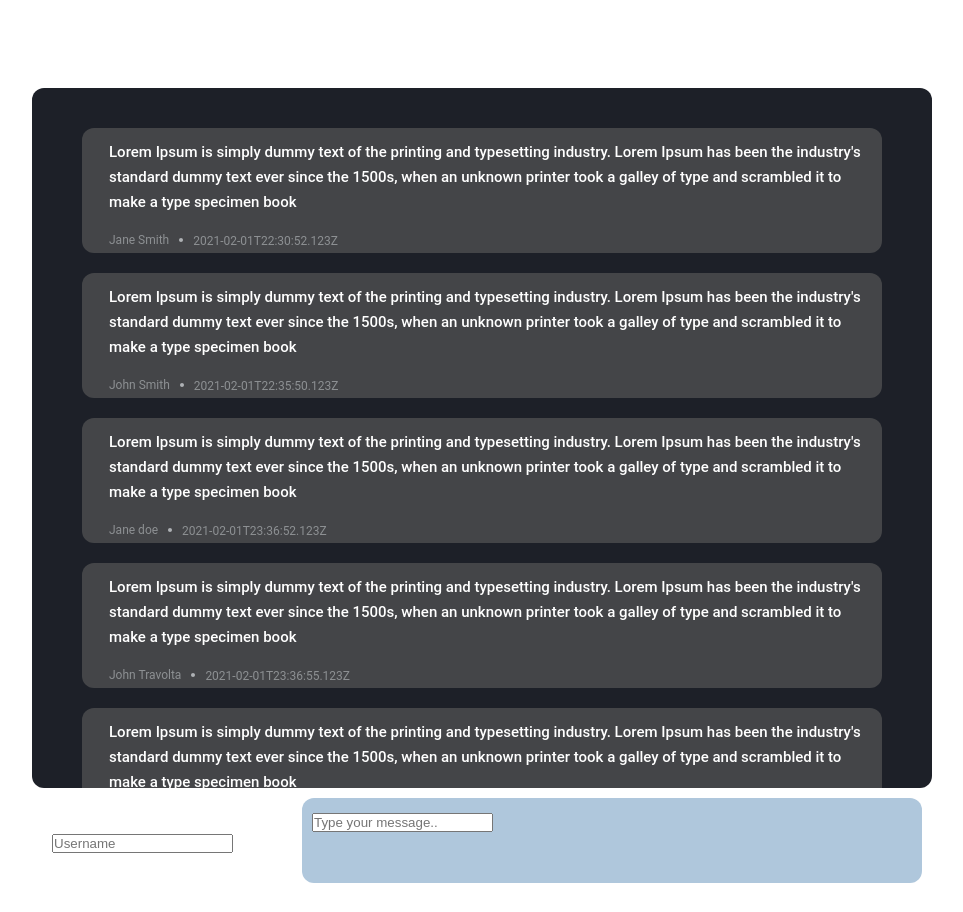
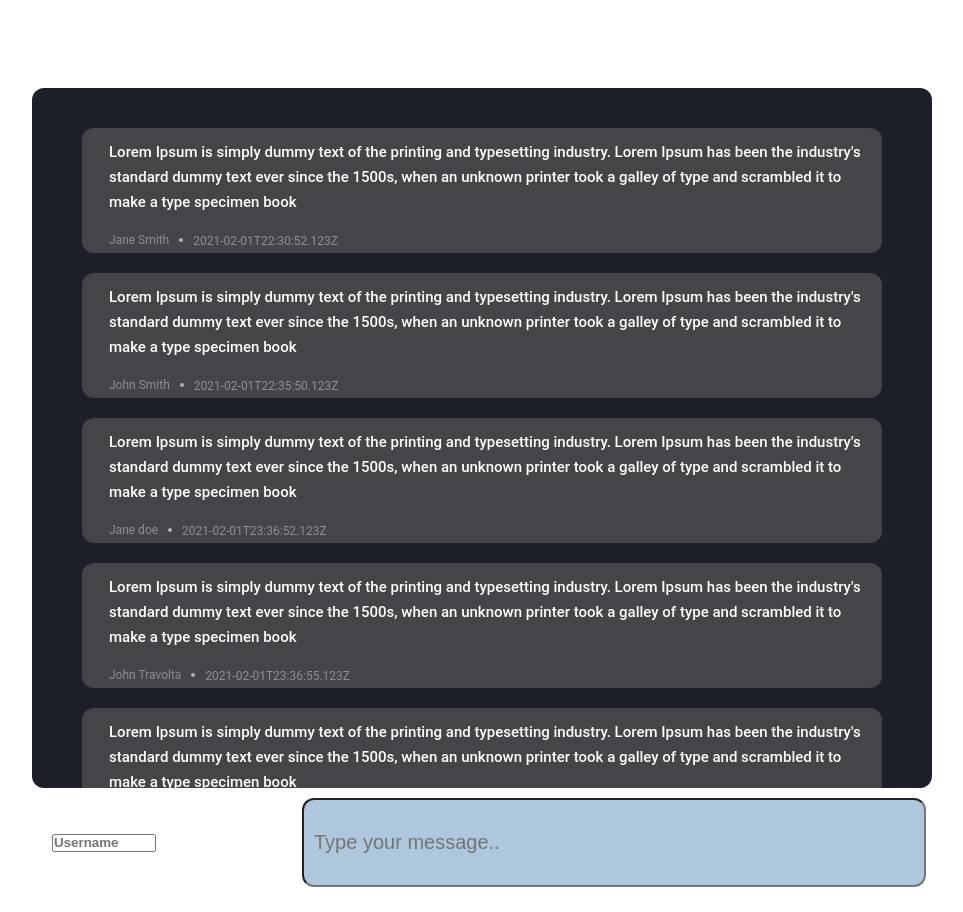
Before and after one commit to sofikin/voco-chat-client, a React (Create React App) app: page / in a window 1280 px wide. Shown: the top 912 px of the page, without its empty margins (158-1121 px from the left). Built offline with nearby package versions, Linux system fonts and the light colour scheme.

Commit message:
"Added styling"

```diff
--- a/src/components/Chat.css
+++ b/src/components/Chat.css
@@ -116,7 +116,7 @@ overflow: scroll;
     font-size: 20px;
     line-height: 25px;
     margin-top: 10px;
-    margin-left: 270px;
+    margin-left: 146px;
     padding: 10px;
     width: 600px;
     height: 65px;
--- a/src/components/Chat.tsx
+++ b/src/components/Chat.tsx
@@ -32,8 +32,9 @@ function Chat() {
       </div>
       <div className="chatInputBox">
         <form>
-          <div className="username">
+          <div>
             <input
+              className="username"
               type="username"
               name="username"
               placeholder="Username"
@@ -41,8 +42,9 @@ function Chat() {
               onChange={(e) => setUsername(e.target.value)}
             />
           </div>
-          <div className="input">
+          <div>
             <input
+              className="input"
               type="text"
               name="text"
               placeholder="Type your message.."
@@ -50,8 +52,10 @@ function Chat() {
               onChange={(e) => setMessage(e.target.value)}
             />
           </div>
-          <div className="btn">
-            <button onClick={() => handleInput()}>Input</button>
+          <div>
+            <button className="btn" onClick={() => handleInput()}>
+              Input
+            </button>
           </div>
         </form>
         {username ? (
```
